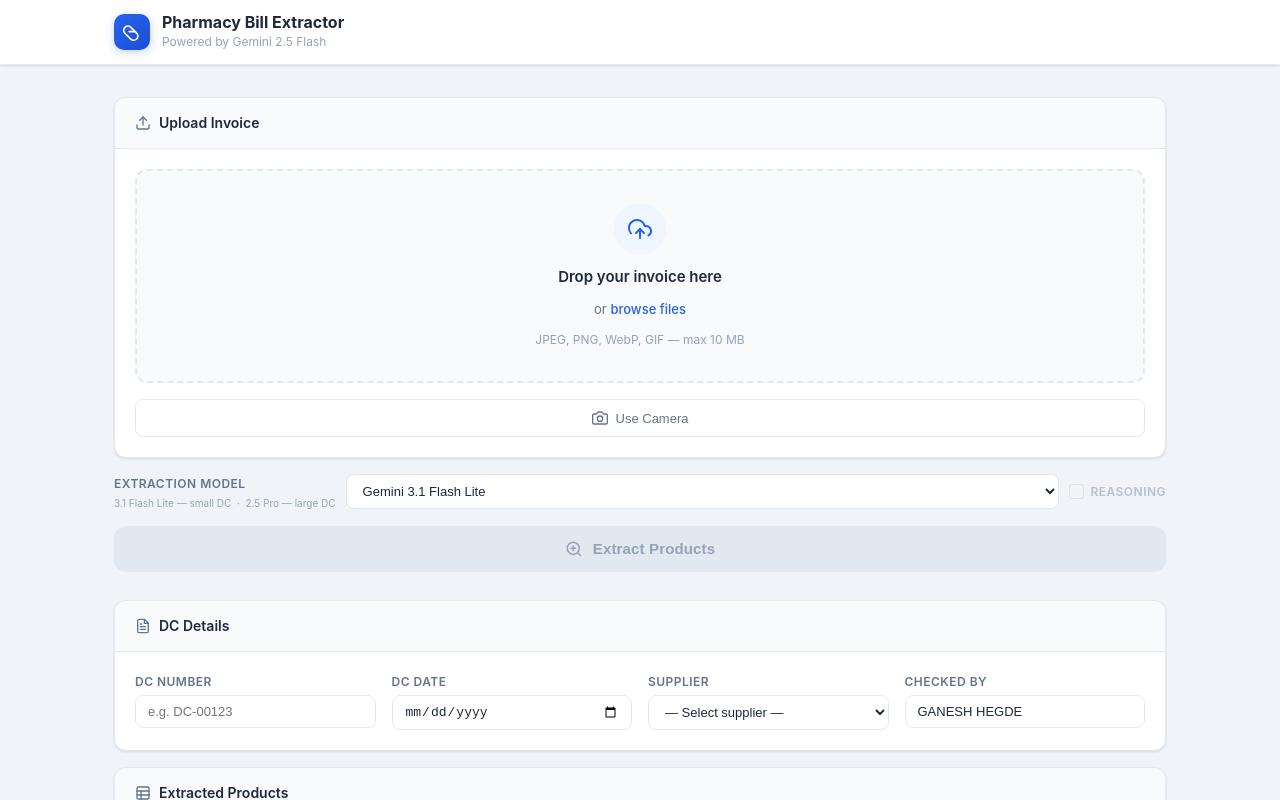
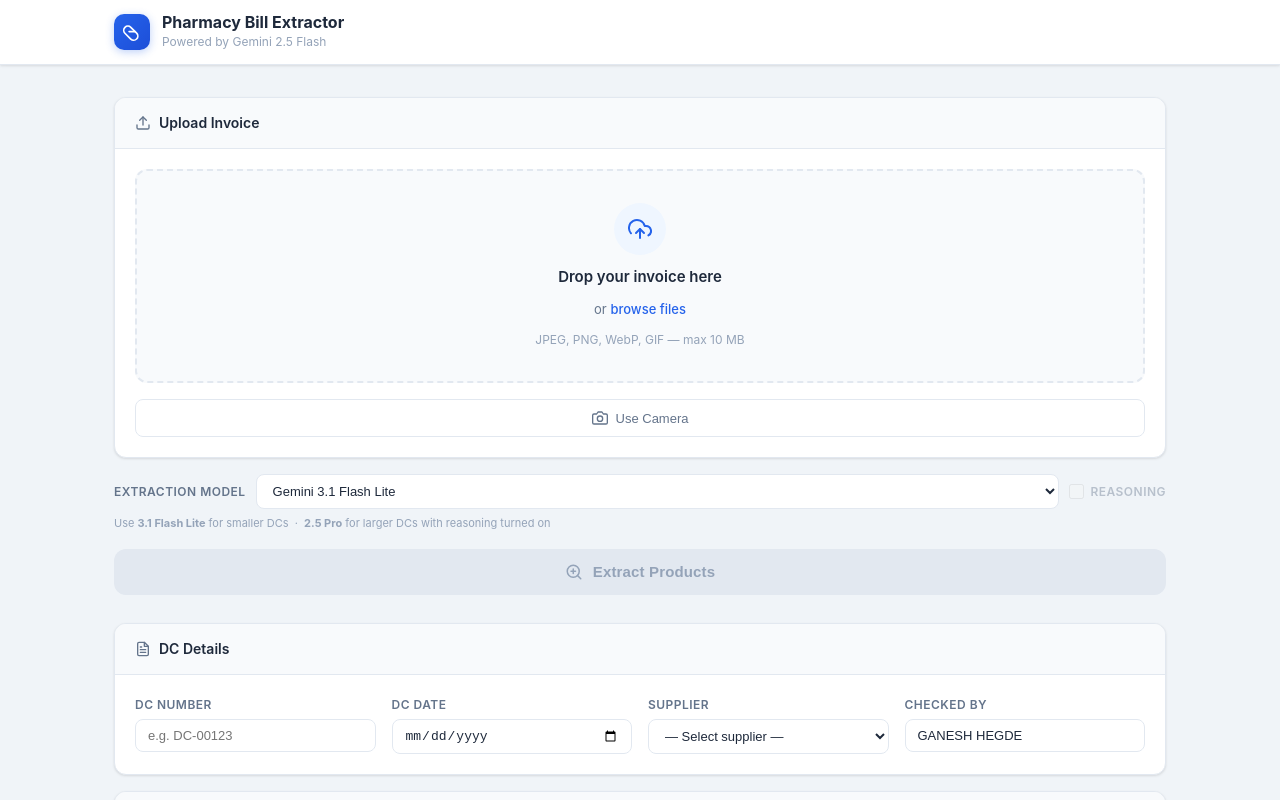
Before and after one commit to subbu-h21/dc-entry-automation, a React (Vite) app in the folder frontend/: page / in a window 1280 px wide. Shown: the top 800 px of the page. Built offline with nearby package versions, Linux system fonts and the light colour scheme.

Commit message:
Move extraction model hint below selector row
Cleaner layout: label + select stay on one line, hint text sits underneath spanning the full width.

```diff
--- a/frontend/src/App.tsx
+++ b/frontend/src/App.tsx
@@ -236,13 +236,9 @@ export default function App() {
             />
           </SectionCard>
 
+          <div style={{ display: 'flex', flexDirection: 'column', gap: 6 }}>
           <div style={{ display: 'flex', alignItems: 'center', gap: 10 }}>
-            <div style={{ display: 'flex', flexDirection: 'column', gap: 2, whiteSpace: 'nowrap' }}>
-              <span style={{ ...labelText }}>Extraction Model</span>
-              <span style={{ fontSize: '10px', color: 'var(--text-muted)', lineHeight: 1.4 }}>
-                3.1 Flash Lite — small DC &nbsp;·&nbsp; 2.5 Pro — large DC
-              </span>
-            </div>
+            <span style={{ ...labelText, whiteSpace: 'nowrap' }}>Extraction Model</span>
             <select
               style={{ ...inputStyle, flex: 1 }}
               value={extractionModel}
@@ -272,6 +268,10 @@ export default function App() {
               />
               <span style={{ ...labelText }}>Reasoning</span>
             </label>
+          </div>
+          <span style={{ fontSize: '11px', color: 'var(--text-muted)' }}>
+            Use <strong>3.1 Flash Lite</strong> for smaller DCs &nbsp;·&nbsp; <strong>2.5 Pro</strong> for larger DCs with reasoning turned on
+          </span>
           </div>
 
           <button
```
